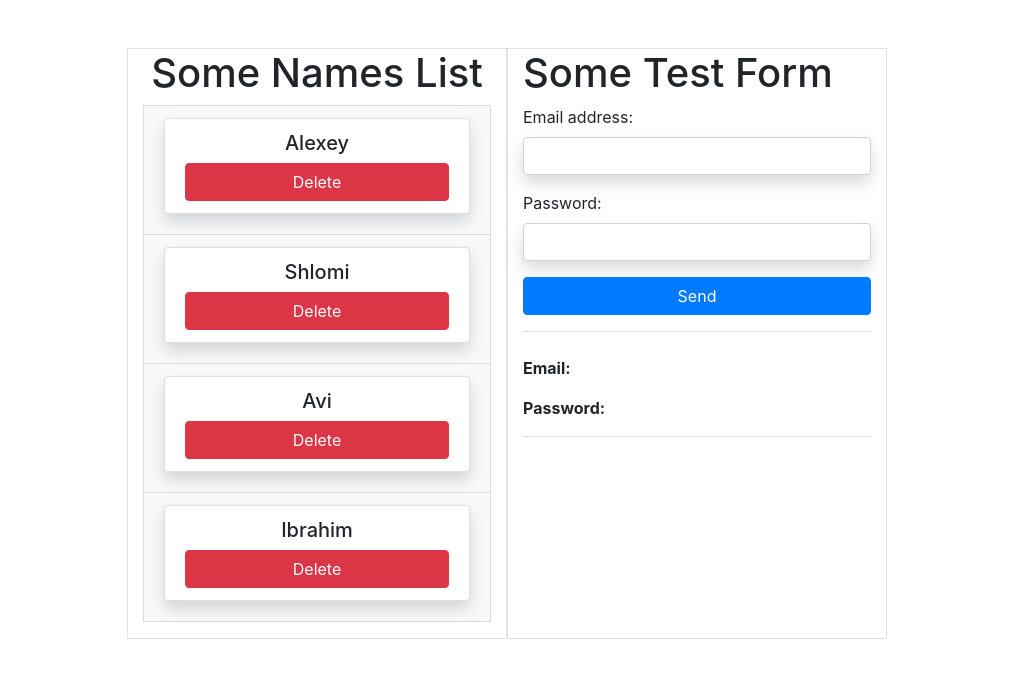
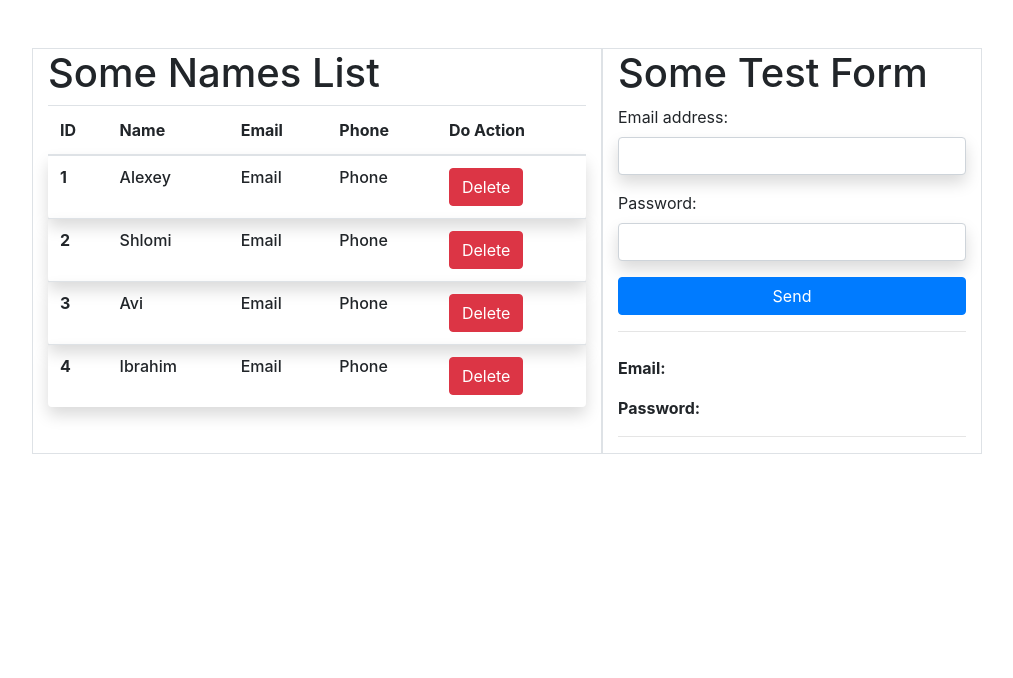
Before and after one commit to alexeystardev/angular_list_and_form_components, an Angular app: page / in a window 1280 px wide. Shown: the top 678 px of the page, without its empty margins (133-1146 px from the left). Built offline with nearby package versions, Linux system fonts and the light colour scheme.

Commit message:
fix table row component

```diff
--- a/src/app/app.component.html
+++ b/src/app/app.component.html
@@ -1,6 +1,6 @@
 <div class="container mt-5">
   <div class="row justify-content-center">
-    <div class="col-4  text-center border">
+    <div class="col-6 border">
 		<h1>Some Names List</h1>
       <app-user-list></app-user-list>
     </div>
--- a/src/app/app.module.ts
+++ b/src/app/app.module.ts
@@ -1,5 +1,6 @@
 import { NgModule } from '@angular/core';
 import { BrowserModule } from '@angular/platform-browser';
+
 
 import { AppComponent } from './app.component';
 import { NgbModule } from '@ng-bootstrap/ng-bootstrap';
--- a/src/app/user-list-row/user-list-row.component.html
+++ b/src/app/user-list-row/user-list-row.component.html
@@ -1,2 +1,5 @@
-<li class="list-group-item shadow rounded h5">{{userName}}
-<button (click)="delete(index)" type="button" class="btn btn-danger w-100 mt-2">Delete</button></li>
+<th scope="row">{{index+1}}</th>
+<td>{{userName}}</td>
+<td>Email</td>
+<td>Phone</td>
+<td><button (click)="delete(index)" type="button" class="btn btn-danger">Delete</button></td>
--- a/src/app/user-list-row/user-list-row.component.ts
+++ b/src/app/user-list-row/user-list-row.component.ts
@@ -1,7 +1,7 @@
 import { Component, EventEmitter, Input, OnInit, Output } from '@angular/core';
 
 @Component({
-  selector: 'app-user-list-row',
+  selector: '[app-user-list-row]',
   templateUrl: './user-list-row.component.html',
   styleUrls: ['./user-list-row.component.css']
 })
--- a/src/app/user-list/user-list.component.html
+++ b/src/app/user-list/user-list.component.html
@@ -1,4 +1,4 @@
-<ul class="text-center p-0">
+<!-- <ul class="text-center p-0">
   <li class="list-group-item bg-light" *ngFor="let name of userNames;let i = index">
     <app-user-list-row
 	(onNewDelItem)="deleteItem($event)"
@@ -6,4 +6,21 @@
 	[lastName]="localLastName"
 	[userName]="name"></app-user-list-row>
   </li>
-</ul>
+</ul> -->
+
+<table class="table table-hover">
+  <thead>
+    <tr>
+      <th scope="col">ID</th>
+      <th scope="col">Name</th>
+	  <th scope="col">Email</th>
+	  <th scope="col">Phone</th>
+	  <th scope="col">Do Action</th>
+    </tr>
+  </thead>
+  <tbody>
+    <tr app-user-list-row class="shadow rounded h6" *ngFor="let name of userNames;let i = index"
+      (onNewDelItem)="deleteItem($event)" [index]="i" [lastName]="localLastName" [userName]="name">
+    </tr>
+  </tbody>
+</table>
```
